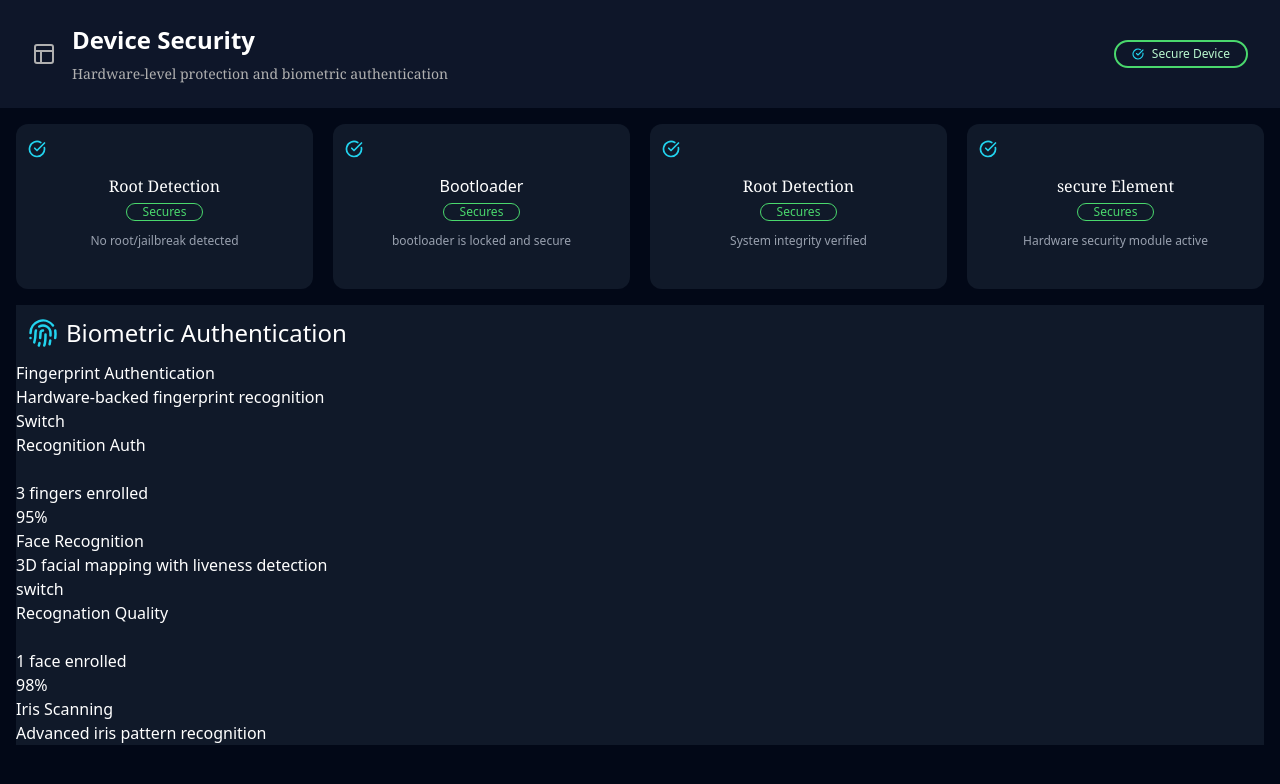
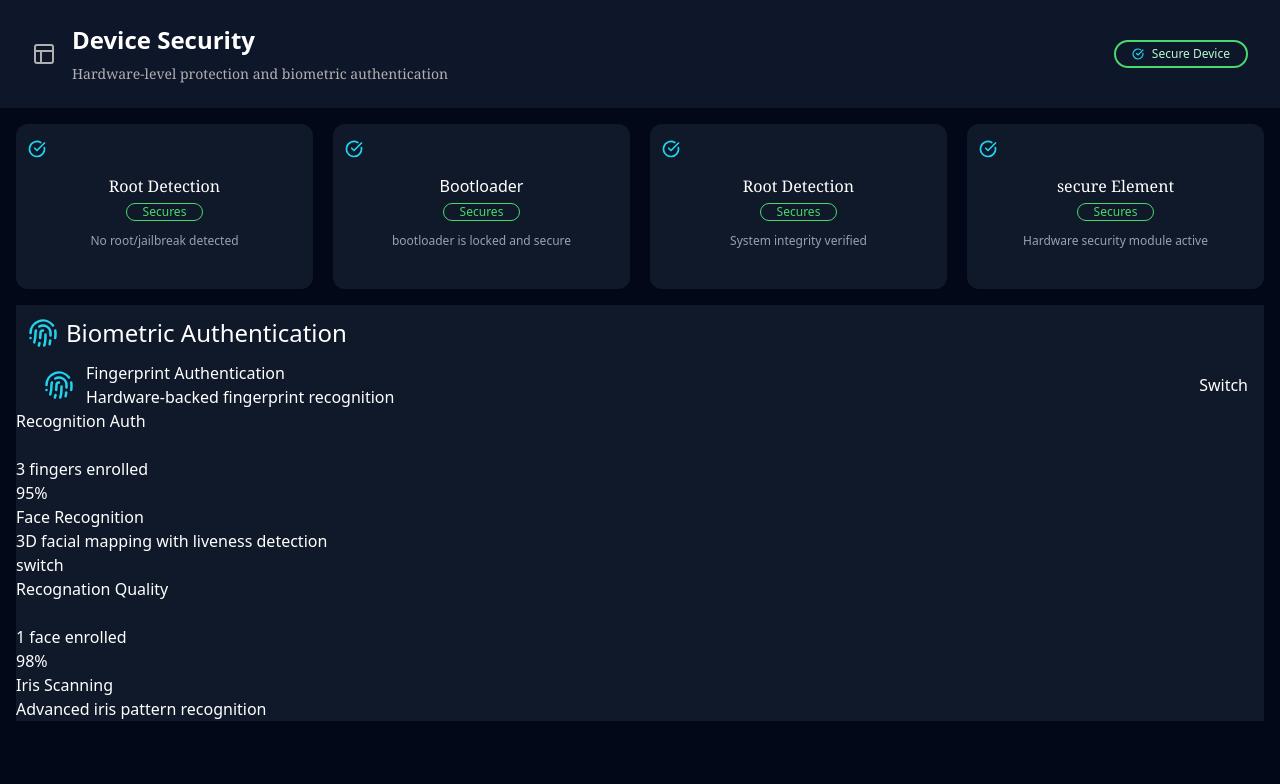
Before and after one commit to faris-dm/DashBoard-Ui, a React (Vite) app: page / in a window 1280 px wide. Shown: the top 784 px of the page. Built offline with nearby package versions, Linux system fonts and the light colour scheme.

Commit message:
Initial commit

```diff
--- a/src/componts/security.jsx
+++ b/src/componts/security.jsx
@@ -2,6 +2,8 @@ import React from "react";
 import menu from "./svg/menu.svg";
 import check from "./svg/check.svg";
 import Finger from "./svg3/fingerPrint.svg";
+import eye from "./svg3/eye.svg";
+
 function Security() {
   return (
     <>
@@ -92,9 +94,9 @@ function Security() {
           <div className="items">
             <div className="option">
               <div>
-                <div className="Auth">
-                  <div>
-                    <img src="" alt="" />
+                <div className="Auth flex items-center  justify-between  mx-4">
+                  <div className=" flex  gap-3 mx-3">
+                    <img src={Finger} alt="" />
                     <div className="Finger">
                       <h2>Fingerprint Authentication</h2>
                       <p>Hardware-backed fingerprint recognition</p>
```
